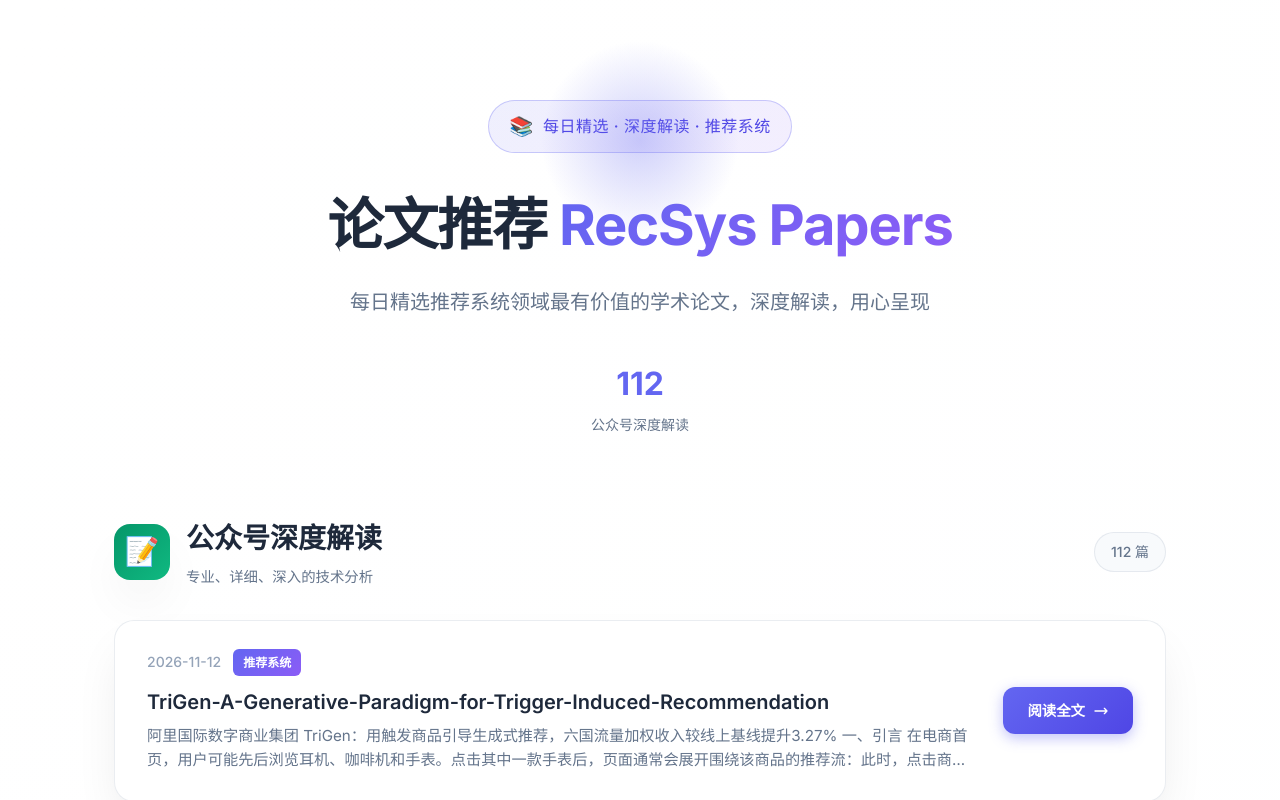
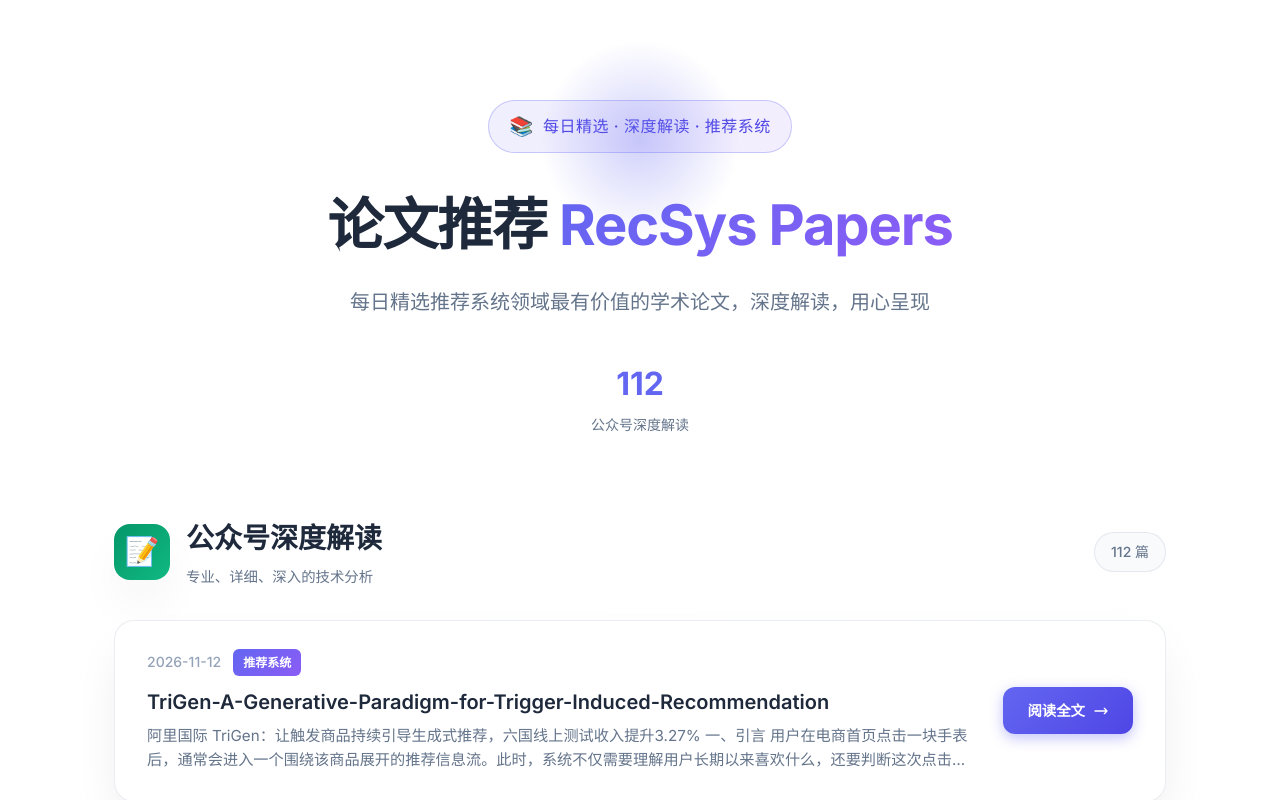
Before and after one commit to AI-PaperDaily/recommendation-system-papers, a plain HTML site: page index.html in a window 1280 px wide. Shown: the top 800 px of the page. Drawn offline with Linux system fonts and the light colour scheme.

Commit message:
Update index.html

```diff
--- a/index.html
+++ b/index.html
@@ -452,7 +452,7 @@
                                 <span class="card-badge">推荐系统</span>
                             </div>
                             <h3 class="card-title">TriGen-A-Generative-Paradigm-for-Trigger-Induced-Recommendation</h3>
-                            <p class="card-preview">阿里国际数字商业集团 TriGen：用触发商品引导生成式推荐，六国流量加权收入较线上基线提升3.27% 一、引言 在电商首页，用户可能先后浏览耳机、咖啡机和手表。点击其中一款手表后，页面通常会展开围绕该商品的推荐流：此时，点击商品不再只是历史序列中的一个行为，而是反映当前意图的触发商品。 推荐系统面临两难：只根据长期历史推荐，可能跟不上用户刚产生的兴趣；只推荐与触发商品相似的物品，又可能忽略用户偏...</p>
+                            <p class="card-preview">阿里国际 TriGen：让触发商品持续引导生成式推荐，六国线上测试收入提升3.27% 一、引言 用户在电商首页点击一块手表后，通常会进入一个围绕该商品展开的推荐信息流。此时，系统不仅需要理解用户长期以来喜欢什么，还要判断这次点击是否意味着新的即时需求：推荐内容既不能无视手表，也不应机械地只展示相似手表。 这种由一次交互开启后续推荐的场景，被称为触发式推荐（Trigger-Induced Recom...</p>
                         </div>
                         <div class="card-action">
                             <a href="gongzhonghao-html/2026-11-12_TriGen-A-Generative-Paradigm-for-Trigger-Induced-Recommendation.html" class="card-link">
```
